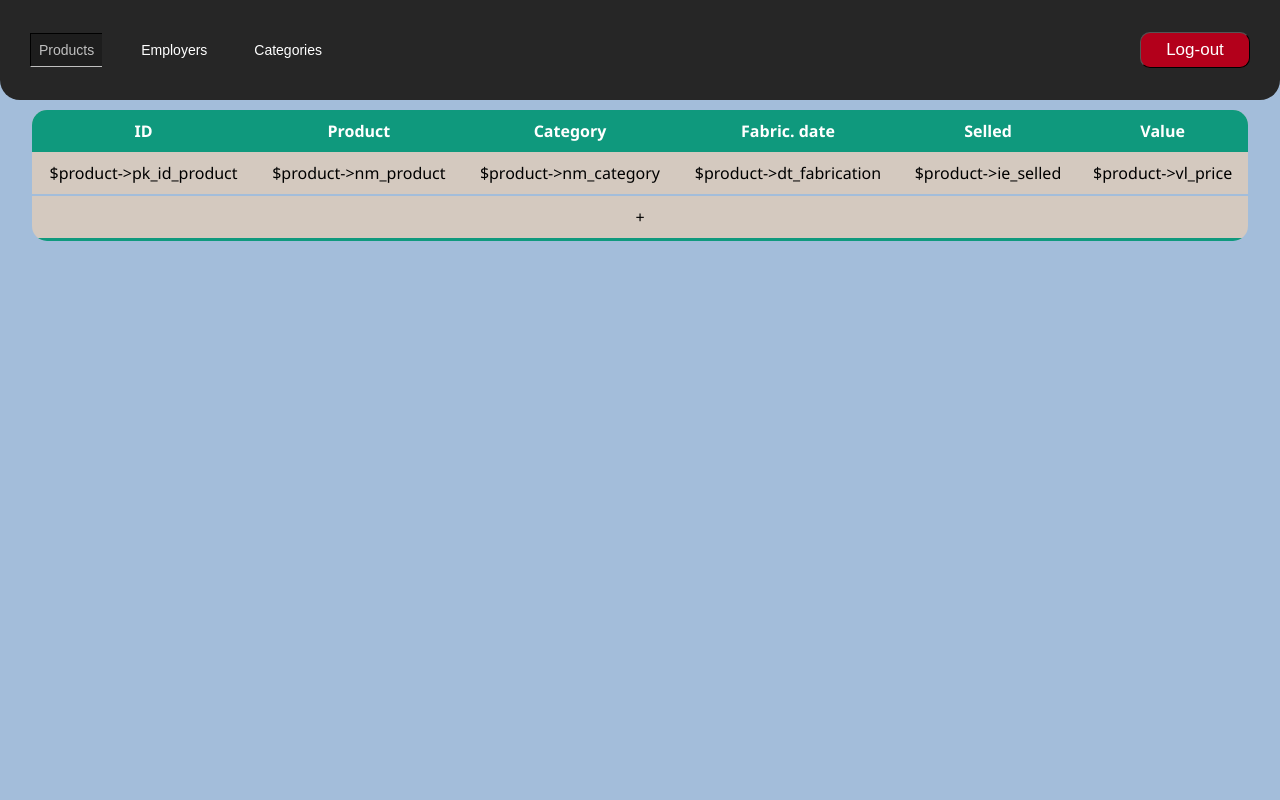
After one commit to Worcnaz-Kyouma/Meta-Commerce, a PHP site: page /phpmirrorhtml/products.html in a window 1280 px wide. The commit adds this page. Run offline with PHP 8.4, Linux system fonts and the light colour scheme.

Commit message:
products, categories and employers views updated + some style on them

```diff
--- /dev/null
+++ b/phpmirrorhtml/products.html
@@ -0,0 +1,43 @@
+<!DOCTYPE html>
+<html lang="pt-br">
+<head>
+    <meta charset="UTF-8">
+    <meta http-equiv="X-UA-Compatible" content="IE=edge">
+    <meta name="viewport" content="width=device-width, initial-scale=1.0">
+    <title>Products</title>
+    <link rel="stylesheet" href="../styles/style.css">
+    <link rel="stylesheet" href="../styles/button.css">
+    <link rel="stylesheet" href="../styles/table.css">
+</head>
+<body>
+    <header>
+        <div class="btn-options">
+            <button class="btn-option" onclick="location.href = 'products.html'" disabled>Products</button>
+            <button class="btn-option" onclick="location.href = 'employers.html'"> Employers</button>
+            <button class="btn-option" onclick="location.href = 'categories.html'">Categories</button>
+        </div>
+        <button id="logout-btn" class="btn" type="button" onclick="">Log-out</button>
+    </header>
+    <table>
+        <tr>
+            <th>ID</th>
+            <th>Product</th>
+            <th>Category</th>
+            <th>Fabric. date</th>
+            <th>Selled</th>
+            <th>Value</th>
+        </tr>
+        <tr onclick=''>
+            <td>$product->pk_id_product</td>
+            <td>$product->nm_product</td>
+            <td>$product->nm_category</td>
+            <td>$product->dt_fabrication</td>
+            <td>$product->ie_selled</td>
+            <td>$product->vl_price</td>
+        </tr>
+        <tr>
+            <td onclick="location.href = 'product.php';" colspan="100%" style="text-align: center;">+</td>
+        </tr>
+    </table>
+</body>
+</html>
--- /dev/null
+++ b/scripts/javascript/market.js
@@ -0,0 +1,4 @@
+function logout(){
+    document.cookie = "PHPSESSID=; expires=Thu, 01 Jan 1970 00:00:00 UTC; path=/;";
+    location.href = "marketlogin.php";
+}
--- a/scripts/php/view/market/marketlogin.php
+++ b/scripts/php/view/market/marketlogin.php
@@ -4,6 +4,7 @@
     require_once '../../controller/marketcontroller.php';
     require_once '../../controller/usercontroller.php';
     require_once '../../controller/genericcontroller.php';
+
     $error=false;
 
     if(isset($_POST['submit'])){
@@ -24,7 +25,7 @@
             session_start();
             $_SESSION['pk_id_user'] = $user->getPkIdUser();
             $_SESSION['pk_id_market'] = $market->getPkIdMarket();
-            header('Location: marketlobby.php');
+            header('Location: products.php');
             die();
         }
     }
--- /dev/null
+++ b/styles/table.css
@@ -0,0 +1,128 @@
+:root{
+    --table-header-color: #0F997D;
+    --table-row-color: #d4c9bf;
+    --space-between-rows-color: #A3BDDA;
+    --button-option-background-color: #262626;
+}
+
+body{
+    display: flex;
+    flex-direction: column;
+    align-items: center;
+}
+
+header{
+    justify-content: space-between;
+}
+
+.btn-options{
+    display: flex;
+    margin-left: 30px;
+    flex-basis: 300px;
+    justify-content: space-between;
+}
+
+.btn-option{
+    border: 0px;
+    padding: 8px;
+    background-color: var(--button-option-background-color);
+
+    color: white;
+    font-size: 14px;
+}
+
+.btn-option:hover:not(:disabled){
+    filter: brightness(75%);
+    cursor: pointer;
+    border-top: 1px solid black;
+    border-left: 1px solid black;
+
+    transition: filter 0.4s;
+}
+
+.btn-option:active:not(:disabled){
+    filter: brightness(60%);
+    cursor: pointer;
+
+    transition: all 0.1s;
+}
+
+.btn-option:disabled{
+    border-top: 1px solid black;
+    border-left: 1px solid black;
+    border-bottom: 1px solid rgb(255, 255, 255);
+    filter: brightness(75%);
+}
+
+#logout-btn{
+    margin-right: 30px;
+    width: 10%;
+    min-width: 90px;
+    max-width: 110px;
+    padding: 7px;
+}
+
+table{
+    border-collapse:collapse;
+    overflow:hidden;
+    border-radius: 15px;
+
+    width: 95%;
+    margin: 10px;
+
+    /*box-shadow: 2px 1px 7px 1px;*/
+}
+
+tr{
+    background-color: var(--table-row-color);
+
+    transition: all 0.8s;
+}
+
+tr:nth-child(n+2){
+    border-bottom: 2px solid var(--space-between-rows-color);
+}
+
+tr:hover:not(:first-child){
+    background-color: var(--table-row-color);
+    filter: brightness(90%);
+    cursor: pointer;
+
+    color: var(--table-header-color);
+
+    transition: all 0.8s;
+}
+
+tr:active:not(:first-child){
+    /*background-color: var(--table-header-color);*/
+
+    filter: brightness(85%);
+
+    cursor: pointer;
+
+    transform: scale(0.95);
+
+    color: rgb(255, 255, 255);
+
+    transition: all 0.01s;
+    transition: color 0.1s, transform 0.3s;
+}
+
+tr:last-child{
+    border-bottom: 3px solid var(--table-header-color);
+}
+
+th{
+    background-color: var(--table-header-color);
+    color: white;
+    padding: 10px;
+}
+
+td{
+    text-align: center;
+    padding: 10px;
+}
+
+tr span{
+    cursor: text;
+}
```
Also changed, not shown: phpmirrorhtml/categories.html (added, +43 -0 lines), phpmirrorhtml/employers.html (added, +43 -0 lines), scripts/php/view/market/categories.php (+23 -3 lines), scripts/php/view/market/employers.php (+21 -5 lines), scripts/php/view/market/products.php (+22 -4 lines), misc/ignore/marketlobby.php (renamed from scripts/php/view/market/marketlobby.php).
